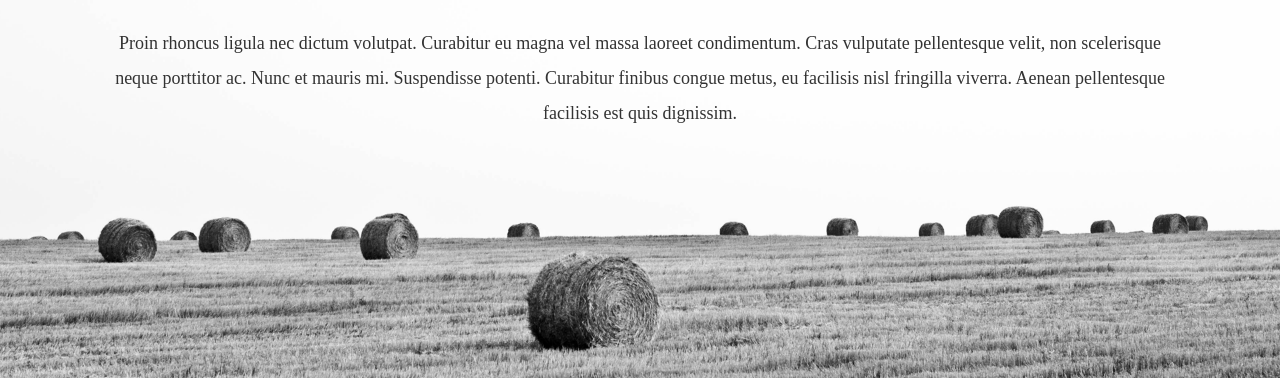
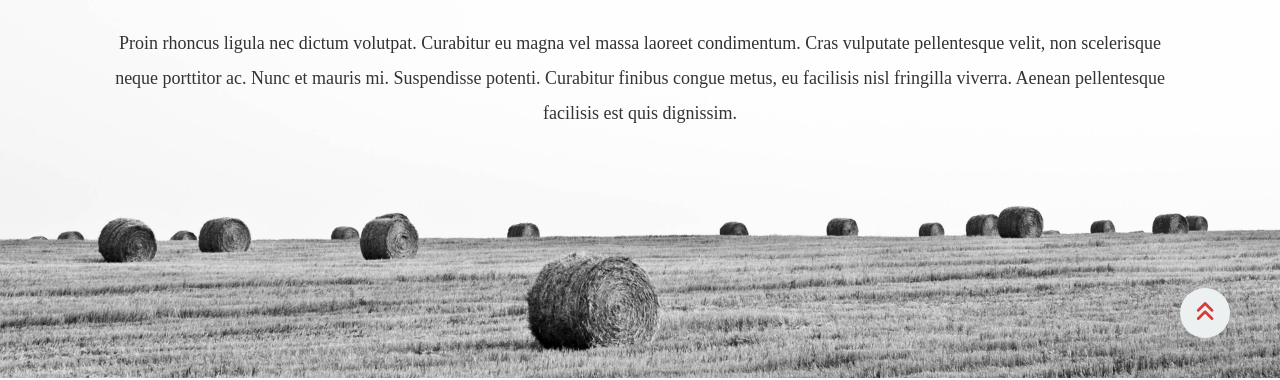
Before and after one commit to maduraaa/mark, a plain HTML site: page index.html in a window 1280 px wide. Shown: the part 422-802 px from the top of the page. Drawn offline with Linux system fonts and the light colour scheme.

Commit message:
add sroll up btn

```diff
--- a/css/style.css
+++ b/css/style.css
@@ -1,3 +1,6 @@
+html{
+    scroll-behavior:smooth ;
+}
 .box{
    background-image: url(../img/firs-page-background.png);
    background-color: white;
@@ -284,4 +287,22 @@
 .loves:hover{
     color: white;
 }
+.goupbtn{
+    position: fixed;
+    width: 50px;
+    height: 50px;
+    background-color: #ecf0f1;
+    bottom: 40px;
+    right: 50px;
+    text-decoration: none;
+    text-align: center;
+    line-height: 50px;
+    color: #D63C37;
+    font-size: 22px;
+    border-radius: 50px;
+}
+.goupbtn:hover{
+    color: white;
+    background-color: #D63C37;
+}
 /* page3 */
--- a/index.html
+++ b/index.html
@@ -5,7 +5,7 @@
         <meta charset="utf-8">
         <script src="https://kit.fontawesome.com/f1b9e4fe4a.js" crossorigin="anonymous"></script>
         <meta name="viewport" content="width=device-width, initial-scale=1.0">
-        <link rel="shortcut icon" type="image.png" href="img/title-mark-logo.jpg">
+        <link class="title-icon" rel="shortcut icon" type="image.png" href="img/images.png">
         <link rel="stylesheet" href="css/reset.css">
         <link rel="stylesheet" href="css/style.css">
     </head>
@@ -147,5 +147,6 @@
               </div>
             </div>
             </section>
+            <a class="goupbtn" href="#"><i class="fas fa-angle-double-up"></i></a>
     </body>
 </html>
```
Also changed, not shown: img/images.png (added), img/text-logo.png (deleted), img/title-mark-logo.jpg (deleted).
